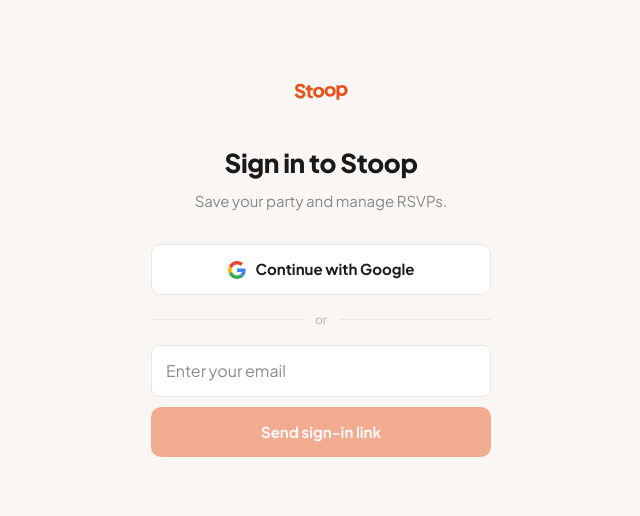
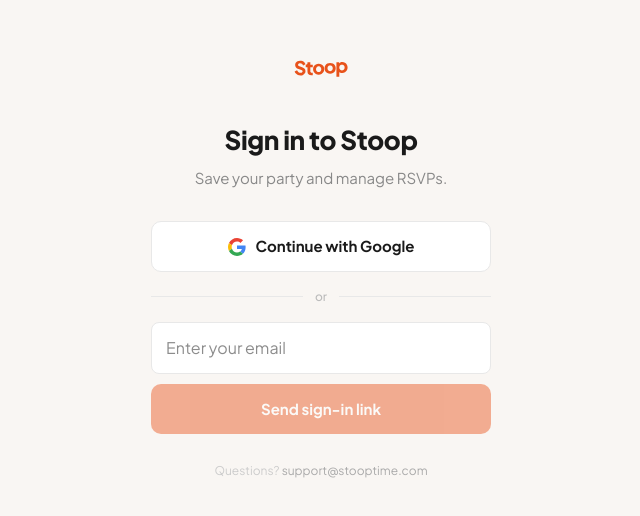
Before and after one commit to marcmccole/stooptime, a Next.js app: page /auth in a window 1280 px wide. Shown: the part 134-650 px from the top of the page, without its empty margins (319-959 px from the left). Built offline with nearby package versions, Linux system fonts and the light colour scheme; no server answers.

Commit message:
Surface support@stooptime.com across auth, RSVP, home, and landing pages

```diff
--- a/app/auth/page.tsx
+++ b/app/auth/page.tsx
@@ -143,6 +143,12 @@ export default function SignIn() {
             {loading ? "Sending…" : "Send sign-in link"}
           </button>
         </form>
+        <p style={{ fontSize: 12, color: "#CCCCCC", textAlign: "center", marginTop: 28 }}>
+          Questions?{" "}
+          <a href="mailto:support@stooptime.com" style={{ color: "#AAAAAA", textDecoration: "none" }}>
+            support@stooptime.com
+          </a>
+        </p>
       </div>
     </div>
   );
--- a/app/home/page.tsx
+++ b/app/home/page.tsx
@@ -249,6 +249,16 @@ export default function HomeSignedIn() {
         <p style={{ fontSize: 13, color: "#AAAAAA", margin: 0 }}>Bring your neighbors together</p>
       </div>
 
+      {/* Footer */}
+      <div style={{ padding: "0 20px 40px", textAlign: "center" }}>
+        <p style={{ fontSize: 12, color: "#CCCCCC", margin: 0 }}>
+          Questions?{" "}
+          <a href="mailto:support@stooptime.com" style={{ color: "#AAAAAA", textDecoration: "none" }}>
+            support@stooptime.com
+          </a>
+        </p>
+      </div>
+
     </div>
   );
 }
--- a/app/host/auth/page.tsx
+++ b/app/host/auth/page.tsx
@@ -156,6 +156,12 @@ export default function Step3() {
         <p style={{ fontSize: 11, color: "#CCCCCC", textAlign: "center", marginTop: 24, lineHeight: 1.7 }}>
           By continuing, you agree to our Terms of Service and Privacy Policy.
         </p>
+        <p style={{ fontSize: 12, color: "#CCCCCC", textAlign: "center", marginTop: 12 }}>
+          Questions?{" "}
+          <a href="mailto:support@stooptime.com" style={{ color: "#AAAAAA", textDecoration: "none" }}>
+            support@stooptime.com
+          </a>
+        </p>
       </div>
     </StepLayout>
   );
--- a/app/page.tsx
+++ b/app/page.tsx
@@ -301,6 +301,9 @@ export default function Home() {
               {link}
             </a>
           ))}
+          <a href="mailto:support@stooptime.com" style={{ fontSize: 13, color: "#666", textDecoration: "none" }}>
+            Support
+          </a>
         </div>
         <span style={{ fontSize: 12, color: "#999" }}>
           © 2026 Stoop Inc. All rights reserved.
--- a/app/rsvp/[id]/page.tsx
+++ b/app/rsvp/[id]/page.tsx
@@ -178,6 +178,12 @@ export default function RSVPPage({ params: paramsPromise }: { params: Promise<{
         <p style={{ fontSize: 13, color: "#BBBBBB", textAlign: "center" }}>
           You'll meet {hostName} on the day.
         </p>
+        <p style={{ fontSize: 12, color: "#DDDDDD", textAlign: "center", marginTop: 24 }}>
+          Questions?{" "}
+          <a href="mailto:support@stooptime.com" style={{ color: "#BBBBBB", textDecoration: "none" }}>
+            support@stooptime.com
+          </a>
+        </p>
       </div>
     </div>
   );
```
